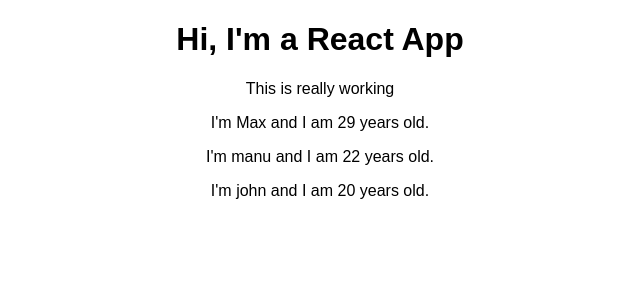
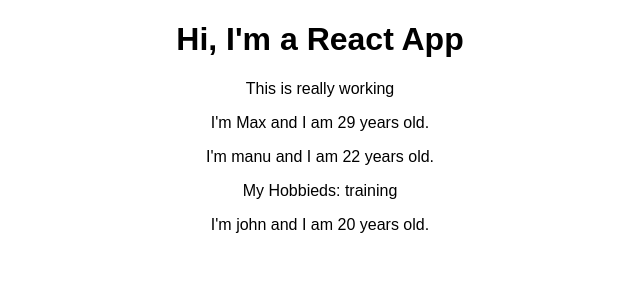
Before and after one commit to motty93/React, a React (Create React App) app in the folder react-complete-guide/: page / in a window 1280 px wide. Shown: the top 300 px of the page, without its empty margins (320-960 px from the left). Built offline with nearby package versions, Linux system fonts and the light colour scheme.

Commit message:
add: props.children

```diff
--- a/react-complete-guide/src/App.js
+++ b/react-complete-guide/src/App.js
@@ -9,7 +9,7 @@
         <h1>Hi, I'm a React App</h1>
         <p>This is really working</p>
         <Person name="Max" age="29" />
-        <Person name="manu" age="22" />
+        <Person name="manu" age="22">My Hobbieds: training</Person>
         <Person name="john" age="20" />
       </div>
     );
--- a/react-complete-guide/src/Person/Person.js
+++ b/react-complete-guide/src/Person/Person.js
@@ -1,5 +1,10 @@
 import React from 'react';
 
 export const Person = (props) => {
-  return <p>I'm {props.name} and I am {props.age} years old.</p>
+  return (
+    <div>
+      <p>I'm {props.name} and I am {props.age} years old.</p>
+      <p>{props.children}</p>
+    </div>
+  )
 }
```
